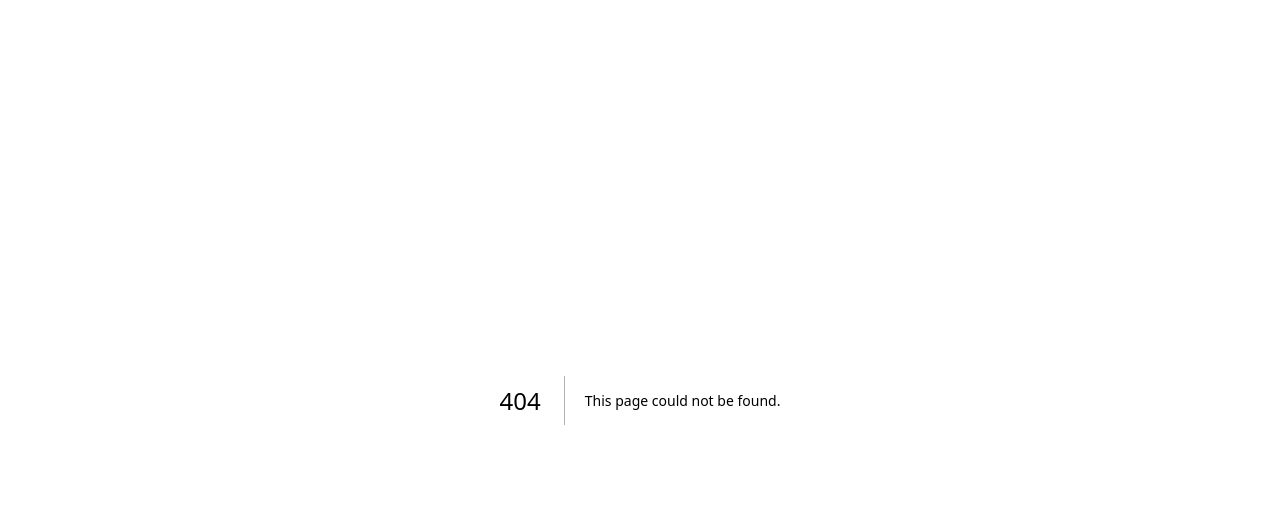
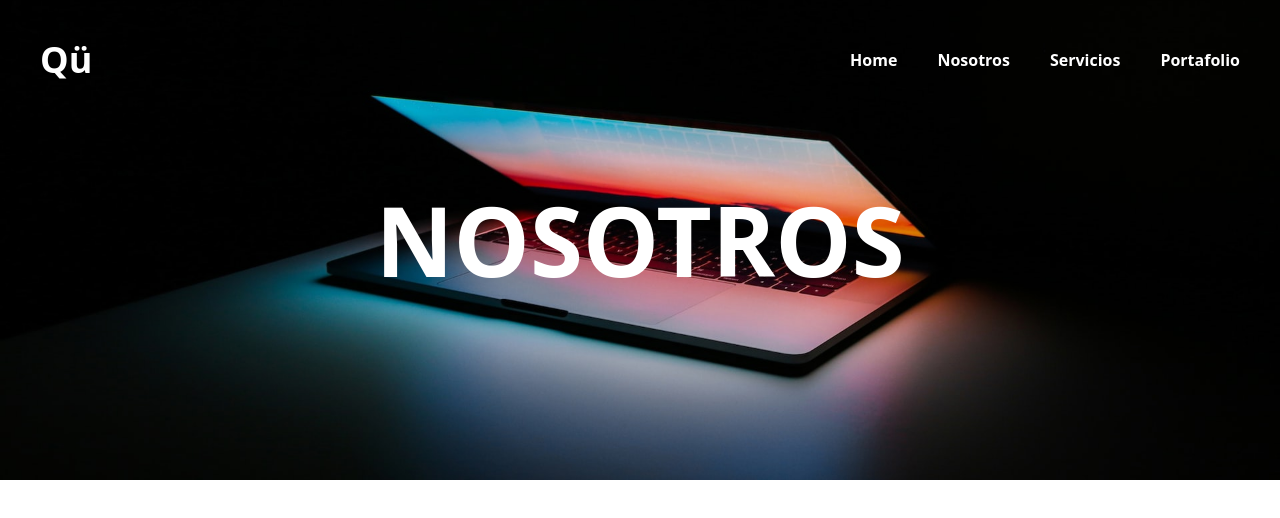
Before and after one commit to adriansth/enhance-your-reality, a Next.js app: page /about in a window 1280 px wide. Before the commit this address had no page. Shown: the top 518 px of the page. Built offline with nearby package versions, Linux system fonts and the light colour scheme.

Commit message:
feat: Added About Page Main section.

```diff
--- /dev/null
+++ b/components/about/AboutMain.jsx
@@ -0,0 +1,13 @@
+// media
+import aboutMain from '../../media/about-main.jpg';
+// nextjs
+import Image from 'next/image';
+
+export default function AboutMain() {
+     return(
+          <div className='h-[60vh] w-screen'>
+               <h1 className='text-4xl sm:text-6xl md:text-8xl font-semibold text-white absolute z-[0] top-[40%] w-full text-center'>NOSOTROS</h1>
+               <Image className='h-full w-full object-cover absolute z-[-1]' src={aboutMain} />
+          </div>
+     );
+}
--- a/components/global/Navbar.jsx
+++ b/components/global/Navbar.jsx
@@ -1,16 +1,26 @@
 // icons
 import { Bars3Icon } from '@heroicons/react/24/outline';
+// nextjs
+import Link from 'next/link';
 
 export default function Navbar() {
      return(
-          <div className='flex justify-between p-10 items-center h-[10vh] bg-violet-900'>
+          <div className='h-[10vh] w-screen z-10'>
+               <div className='flex justify-between p-10 items-center'>
+                    {/* logo */}
                     <div>
                          <span className='text-4xl font-bold text-white hover:text-sky-300 cursor-pointer'>Qü</span>
                     </div>
                     {/* navs */}
                     <div className='hidden md:flex text-md font-bold gap-x-10 text-white items-center'>
-                    <span className='cursor-pointer hover:text-sky-300'>Home</span>
-                    <span className='cursor-pointer hover:text-sky-300'>Nosotros</span>
+                         <span className='cursor-pointer hover:text-sky-300'>
+                              <Link href='/'>Home</Link>
+                         </span>
+                         <span className='cursor-pointer hover:text-sky-300'>
+                              <Link href='/about'>
+                                   Nosotros
+                              </Link>
+                         </span>
                          <span className='cursor-pointer hover:text-sky-300'>Servicios</span>
                          <span className='cursor-pointer hover:text-sky-300'>Portafolio</span>
                     </div>
@@ -19,5 +29,6 @@ export default function Navbar() {
                          <Bars3Icon className='w-10 text-white hover:text-sky-300 cursor-pointer' />
                     </div>
                </div>
+          </div>
      );
 }
--- a/components/home/Main.jsx
+++ b/components/home/Main.jsx
@@ -8,7 +8,7 @@ import { ChevronRightIcon } from '@heroicons/react/24/outline';
 
 export default function Main() {
     return(
-        <div className='h-[90vh] w-full bg-violet-900'>
+        <div className='h-[100vh] w-full bg-violet-900'>
             {/* main */}
             <div className='flex justify-center items-center h-[90vh]'>
                 {/* content container */}
--- /dev/null
+++ b/pages/about/index.jsx
@@ -0,0 +1,25 @@
+// nextjs
+import Head from 'next/head';
+// components
+import Navbar from '../../components/global/Navbar';
+import AboutMain from '../../components/about/AboutMain';
+
+export default function About() {
+     return(
+          <div>
+               <Head>
+                    <title>Nosotros | Enhance Your Reality | Qü</title>
+                    <meta name='description' content='Enhance Your Reality | Qü' />
+                    <link rel="icon" href="/favicon.ico" />
+               </Head>
+               <main>
+                    <div className='relative'>
+                         <div className='absolute'>
+                              <Navbar />
+                         </div>
+                         <AboutMain />
+                    </div>
+               </main>
+          </div>
+     );
+}
--- a/pages/index.jsx
+++ b/pages/index.jsx
@@ -9,12 +9,16 @@ export default function Home() {
     <div>
       <Head>
         <title>Enhance Your Reality | Qü</title>
-        <meta name="description" content="Generated by create next app" />
+        <meta name="description" content="Enhance Your Reality | Qü" />
         <link rel="icon" href="/favicon.ico" />
       </Head>
       <main>
-        <Navbar />
-        <Main />
+        <div className='relative'>
+          <div className='absolute'>
+            <Navbar />
+          </div>
+          <Main />
+        </div>
         <Services />
       </main>
     </div>
```
Also changed, not shown: media/about-main.jpg (added). Lines whose indentation alone changed are shown as unchanged.
